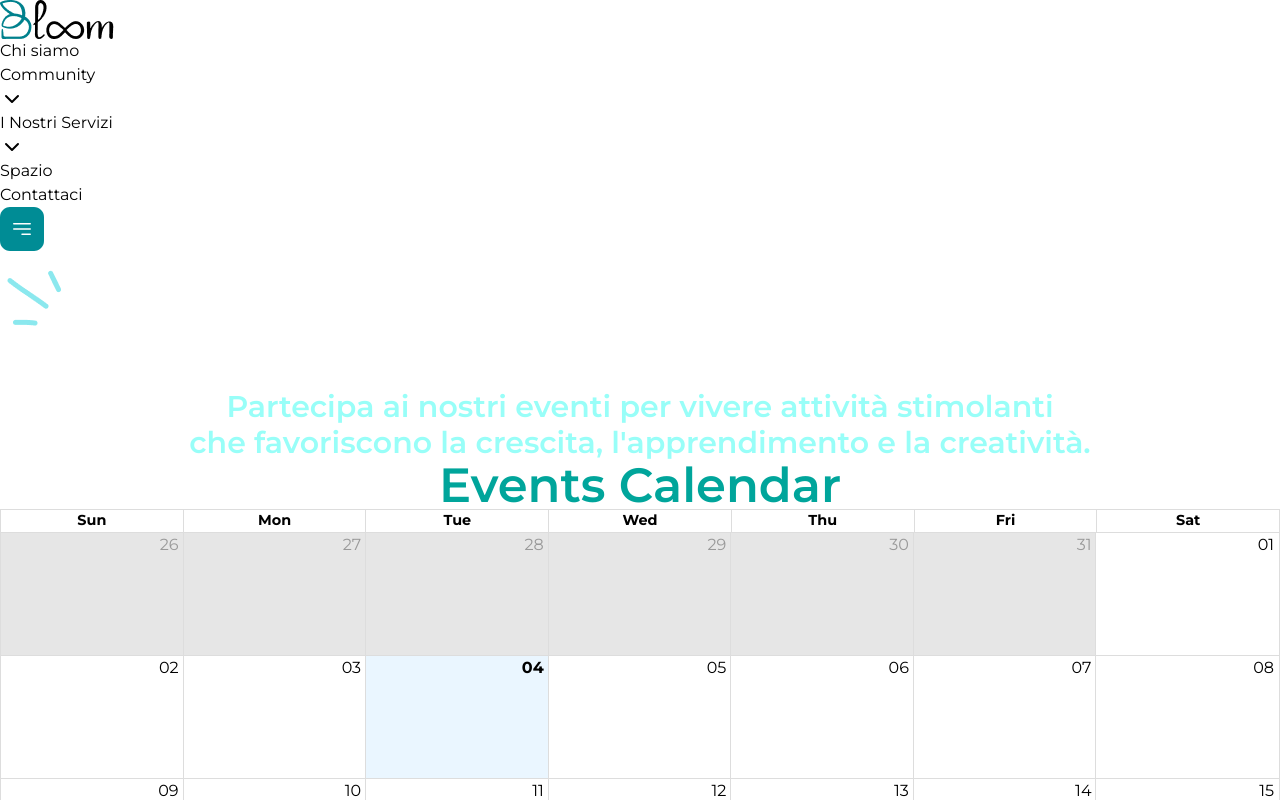
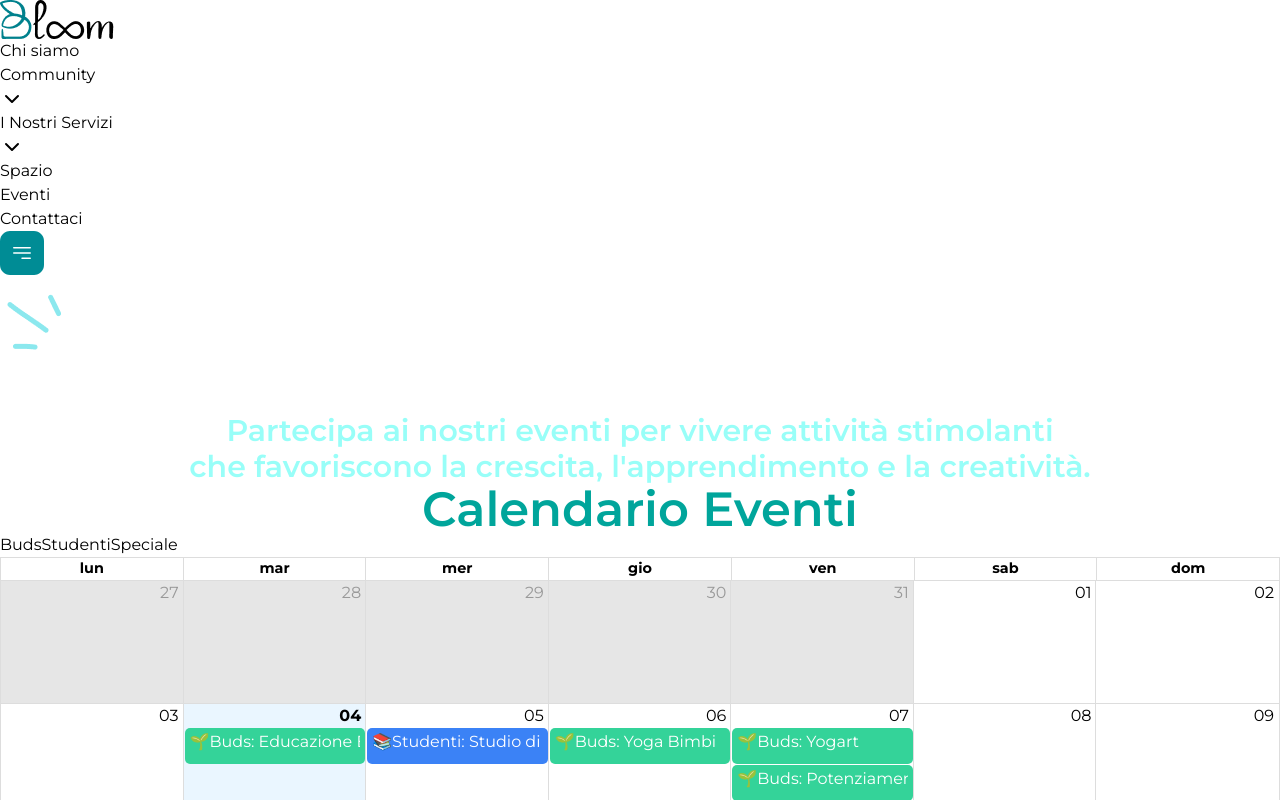
Before and after one commit to 7UnitSoftwares/bloomx-website, a Next.js app: page /eventi in a window 1280 px wide. Shown: the top 800 px of the page. Built offline with nearby package versions, Linux system fonts and the light colour scheme.

Commit message:
changes to contents and ready for stage

```diff
--- a/src/app/eventi/page.js
+++ b/src/app/eventi/page.js
@@ -23,7 +23,7 @@ const page = () => {
       <div className="bg-[#F2F2F2]">
         <Container>
           <CalendarView />
-          <h1 className="typography pt-10 lg:pt-16">What customer says</h1>
+          <h1 className="typography pt-10 lg:pt-16">Le voci di chi ci ha scelto</h1>
 
           <div className=" bg-gray-100 grid grid-cols-1 lg:grid-cols-3 gap-10 lg:mt-16 p-4">
             {TestimonialData.map((data, index) => {
--- a/src/app/layout.js
+++ b/src/app/layout.js
@@ -6,7 +6,6 @@ import Navbar from "@/components/Navbar";
 import Footer from "@/components/Footer";
 
 const montserrat = Montserrat({
-  // weight: [], // Adjust weights as needed
   subsets: ["latin"],
   weights: [400, 500, 600, 700, 800, 900],
 });
@@ -17,11 +16,18 @@ export const metadata = {
 
 export default function RootLayout({ children }) {
   return (
-    <html lang="en">
+    <html lang="it">
+      <head>
+        {/* Iubenda script for privacy policy and cookie banner */}
+        <script
+          type="text/javascript"
+          src="YOUR_IUBENDA_SCRIPT_URL"
+        ></script>
+      </head>
       <body className={`${montserrat.className} overflow-x-hidden antialiased`}>
-      <Navbar/>
-      {children}
-      <Footer/>
+        <Navbar />
+        {children}
+        <Footer />
       </body>
     </html>
   );
--- a/src/components/CalendarView.jsx
+++ b/src/components/CalendarView.jsx
@@ -1,29 +1,189 @@
 import React, { useState } from "react";
 import { Calendar, momentLocalizer } from "react-big-calendar";
 import moment from "moment";
+import "moment/locale/it";
+moment.locale("it");
 import "react-big-calendar/lib/css/react-big-calendar.css";
-import { dummyEvents } from "@/data/dummyEvents";
+
+// --- BEGIN: JSON DATA PLACEHOLDER ---
+const jsonData = {
+  periodic_until: "2025-06-08",
+  weekly_events: [
+    {
+      day: "Lunedì",
+      events: [
+        { name: "Buds CreAttività", time: "16:00-18:00" },
+        { name: "Studenti: Studio di Gruppo", time: "14:00-17:00" },
+      ],
+    },
+    {
+      day: "Martedì",
+      events: [
+        { name: "Buds: Educazione Emozionale", time: "16:00-18:00" },
+      ],
+    },
+    {
+      day: "Mercoledì",
+      events: [
+        { name: "Studenti: Studio di Gruppo", time: "14:00-17:00" },
+      ],
+    },
+    {
+      day: "Giovedì",
+      events: [
+        { name: "Buds: Yoga Bimbi", time: "16:00-18:00" },
+      ],
+    },
+    {
+      day: "Venerdì",
+      events: [
+        { name: "Buds: Yogart", time: "16:00-18:00" },
+        { name: "Buds: Potenziamento-Compiti", time: "16:00-18:00" },
+      ],
+    },
+  ],
+  specific_events: [
+    {
+      name: "Corso Animatori Centri Estivi",
+      dates: ["2025-05-12", "2025-05-19", "2025-05-26", "2025-06-03"],
+    },
+    {
+      name: "Corso Educazione Emozionale – Docenti",
+      dates: ["2025-06-09", "2025-06-16", "2025-06-23", "2025-06-30"],
+    },
+    {
+      name: "Aperitivo in Villa",
+      date: "2025-06-19",
+    },
+  ],
+};
+// --- END: JSON DATA PLACEHOLDER ---
+
+const dayMap = {
+  "Lunedì": 1,
+  "Martedì": 2,
+  "Mercoledì": 3,
+  "Giovedì": 4,
+  "Venerdì": 5,
+  "Sabato": 6,
+  "Domenica": 0,
+};
+
+function generateCalendarEvents(jsonData) {
+  const events = [];
+  const startDate = moment();
+  const endDate = moment(jsonData.periodic_until);
+
+  // Weekly recurring events
+  jsonData.weekly_events.forEach(weekEvent => {
+    const weekday = dayMap[weekEvent.day];
+    let current = startDate.clone().day(weekday);
+    if (current.isBefore(startDate)) current.add(7, 'days');
+    while (current.isSameOrBefore(endDate)) {
+      weekEvent.events.forEach(ev => {
+        const [startH, startM] = ev.time.split('-')[0].split(':');
+        const [endH, endM] = ev.time.split('-')[1].split(':');
+        const start = current.clone().hour(startH).minute(startM);
+        const end = current.clone().hour(endH).minute(endM);
+        let type = "Buds";
+        if (ev.name.toLowerCase().includes("studenti")) type = "Studenti";
+        events.push({
+          title: ev.name,
+          start: start.toDate(),
+          end: end.toDate(),
+          type,
+          recurring: true,
+          originalDay: weekEvent.day,
+        });
+      });
+      current.add(7, 'days');
+    }
+  });
+
+  // Specific events
+  jsonData.specific_events.forEach(ev => {
+    if (ev.dates) {
+      ev.dates.forEach(dateStr => {
+        events.push({
+          title: ev.name,
+          start: moment(dateStr + "T10:00").toDate(),
+          end: moment(dateStr + "T12:00").toDate(),
+          type: "Speciale",
+          recurring: false,
+        });
+      });
+    } else if (ev.date) {
+      events.push({
+        title: ev.name,
+        start: moment(ev.date + "T18:00").toDate(),
+        end: moment(ev.date + "T20:00").toDate(),
+        type: "Speciale",
+        recurring: false,
+      });
+    }
+  });
+
+  return events;
+}
 
 const localizer = momentLocalizer(moment);
 
+// Custom Event Component
+const CustomEvent = ({ event }) => (
+  <div
+    className={`rounded-lg px-2 py-1 shadow-sm flex items-center gap-2 ${
+      event.type === 'Buds'
+        ? 'bg-green-200 text-green-900'
+        : event.type === 'Studenti'
+        ? 'bg-blue-200 text-blue-900'
+        : 'bg-orange-200 text-orange-900'
+    }`}
+    style={{ minHeight: 32 }}
+  >
+    <span className="font-bold text-xs">
+      {event.type === 'Buds' && '🌱'}
+      {event.type === 'Studenti' && '📚'}
+      {event.type === 'Speciale' && '⭐'}
+    </span>
+    <span className="truncate">{event.title}</span>
+  </div>
+);
+
 const CalendarView = () => {
   const [selectedEvent, setSelectedEvent] = useState(null);
+  const [showInterestForm, setShowInterestForm] = useState(false);
+  const [interestData, setInterestData] = useState({ nome: '', cognome: '', telefono: '' });
+  const [submitted, setSubmitted] = useState(false);
+  const events = generateCalendarEvents(jsonData);
 
-  const handleEventClick = (event) => {
-    setSelectedEvent(event);
+  const handleInterestChange = (e) => {
+    setInterestData({ ...interestData, [e.target.name]: e.target.value });
   };
 
-  const closeModal = () => {
-    setSelectedEvent(null);
+  const handleInterestSubmit = (e) => {
+    e.preventDefault();
+    console.log('Interesse evento:', { evento: selectedEvent.title, ...interestData });
+    setSubmitted(true);
+    setTimeout(() => {
+      setShowInterestForm(false);
+      setSubmitted(false);
+      setInterestData({ nome: '', cognome: '', telefono: '' });
+    }, 2000);
   };
 
   return (
     <div className="p-4 min-h-screen">
-      <h1 className="typography mt-10 mb-10 ">Events Calendar</h1>
+      <h1 className="typography mt-10 mb-10 ">Calendario Eventi</h1>
+      {/* Legend */}
+      <div className="flex gap-4 mb-4">
+        <span className="flex items-center"><span className="w-4 h-4 bg-green-400 rounded-full mr-2"></span>Buds</span>
+        <span className="flex items-center"><span className="w-4 h-4 bg-blue-400 rounded-full mr-2"></span>Studenti</span>
+        <span className="flex items-center"><span className="w-4 h-4 bg-orange-400 rounded-full mr-2"></span>Speciale</span>
+      </div>
       <div className="bg-white shadow-lg rounded-xl p-4">
         <Calendar
           localizer={localizer}
-          events={dummyEvents}
+          events={events}
           startAccessor="start"
           endAccessor="end"
           style={{ height: "80vh" }}
@@ -32,29 +192,31 @@ const CalendarView = () => {
           views={["month", "week", "day"]}
           eventPropGetter={(event) => {
             const typeColors = {
-              "Student Event": "#F87171", // Red
-              "Community Event": "#FBBF24", // Yellow
-              Workshop: "#34D399", // Green
+              Buds: "#34D399", // Green
+              Studenti: "#3B82F6", // Blue
+              Speciale: "#F59E42", // Orange
             };
             return {
               style: {
-                backgroundColor: typeColors[event.type] || "#93C5FD", // Default Blue
+                backgroundColor: typeColors[event.type] || "#93C5FD",
                 color: "white",
               },
             };
           }}
-          onSelectEvent={handleEventClick} // Trigger modal on event click
+          onSelectEvent={setSelectedEvent}
+          components={{
+            event: CustomEvent,
+          }}
         />
       </div>
-
       {/* Event Details Modal */}
       {selectedEvent && (
         <div className="fixed inset-0 z-50 flex items-center justify-center bg-black bg-opacity-60">
           <div className="relative bg-white rounded-lg shadow-2xl w-11/12 md:w-2/3 lg:w-1/3 p-6 overflow-hidden">
             <button
-              onClick={closeModal}
+              onClick={() => { setSelectedEvent(null); setShowInterestForm(false); }}
               className="absolute top-3 right-3 text-gray-400 hover:text-gray-600 focus:outline-none"
-              aria-label="Close Modal"
+              aria-label="Chiudi Modale"
             >
               <svg
                 xmlns="http://www.w3.org/2000/svg"
@@ -77,34 +239,69 @@ const CalendarView = () => {
             </h2>
             <p className="text-center text-sm text-gray-500 mb-6">
               {selectedEvent.type}
+              {selectedEvent.recurring && (
+                <span> · Ricorrente ogni {selectedEvent.originalDay} fino al {moment(jsonData.periodic_until).format("LL")}</span>
+              )}
             </p>
 
             <div className="space-y-4 text-gray-700">
-              <p className="leading-relaxed">{selectedEvent.description}</p>
-              <div className="text-sm">
+              {/* <p className="leading-relaxed">{selectedEvent.description}</p> */}
+              <div className="text-sm text-center">
                 <p>
-                  <span className="font-semibold">Location:</span>{" "}
-                  {selectedEvent.location}
-                </p>
-                <p>
-                  <span className="font-semibold">Start:</span>{" "}
+                  <span className="font-semibold">Inizio:</span>{" "}
                   {moment(selectedEvent.start).format("LLL")}
                 </p>
                 <p>
-                  <span className="font-semibold">End:</span>{" "}
+                  <span className="font-semibold">Fine:</span>{" "}
                   {moment(selectedEvent.end).format("LLL")}
                 </p>
               </div>
             </div>
 
+            {/* Interest Button and Form */}
+            {!showInterestForm && !submitted && (
               <div className="mt-6 flex justify-center">
                 <button
-                onClick={closeModal}
+                  onClick={() => setShowInterestForm(true)}
+                  className="px-6 py-2 bg-green-600 text-white font-medium text-sm rounded-md hover:bg-green-700 focus:outline-none focus:ring-2 focus:ring-green-300"
+                >
+                  Esprimi interesse
+                </button>
+              </div>
+            )}
+            {showInterestForm && !submitted && (
+              <form className="mt-6 flex flex-col gap-3" onSubmit={handleInterestSubmit}>
+                <input
+                  type="text"
+                  name="nome"
+                  value={interestData.nome}
+                  onChange={handleInterestChange}
+                  placeholder="Nome e Cognome"
+                  className="px-4 py-2 rounded-lg border border-gray-300 w-full focus:outline-none focus:ring-2 focus:ring-green-500 focus:border-transparent transition-all"
+                  required
+                />
+                <input
+                  type="tel"
+                  name="telefono"
+                  value={interestData.telefono}
+                  onChange={handleInterestChange}
+                  placeholder="Telefono"
+                  className="px-4 py-2 rounded-lg border border-gray-300 w-full focus:outline-none focus:ring-2 focus:ring-green-500 focus:border-transparent transition-all"
+                  required
+                />
+                <button
+                  type="submit"
                   className="px-6 py-2 bg-blue-600 text-white font-medium text-sm rounded-md hover:bg-blue-700 focus:outline-none focus:ring-2 focus:ring-blue-300"
                 >
-                Close
+                  Invia
                 </button>
+              </form>
+            )}
+            {submitted && (
+              <div className="mt-6 text-green-600 text-center font-semibold">
+                Grazie per il tuo interesse! Ti ricontatteremo presto.
               </div>
+            )}
           </div>
         </div>
       )}
--- a/src/components/Navbar.js
+++ b/src/components/Navbar.js
@@ -63,7 +63,7 @@ const Navbar = () => {
     // },
 
     { title: "Spazio", to: "/spazio" },
-    // { title: "Eventi", to: "/eventi" },
+    { title: "Eventi", to: "/eventi" },
     // { title: "Blog", to: "/blog" },
     // {
     //   title: "Risorse",
```
Also changed, not shown: src/app/contact/page.js (+11 -11 lines), src/app/homepage/Events.jsx (+5 -8 lines), src/app/homepage/HeroSection.jsx (+1 -6 lines), src/components/Contact.jsx (+16 -9 lines), src/components/Eventcard.jsx (+8 -12 lines), src/components/Footer.jsx (+5 -15 lines), src/data/EventData.js (+16 -16 lines). Lines whose indentation alone changed are shown as unchanged.
